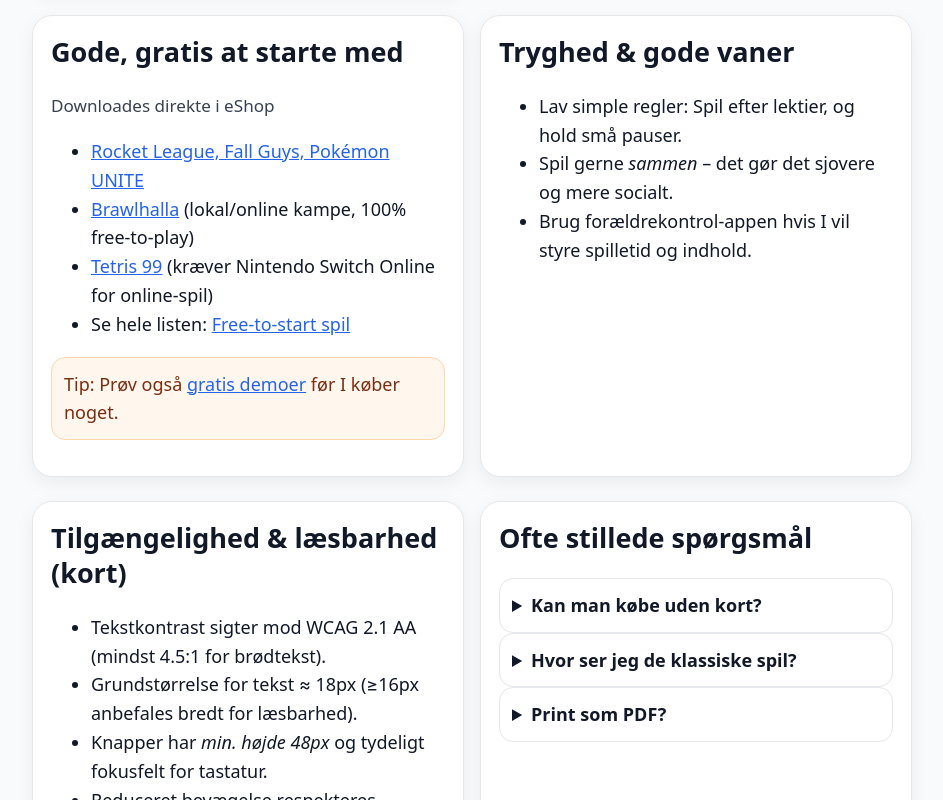
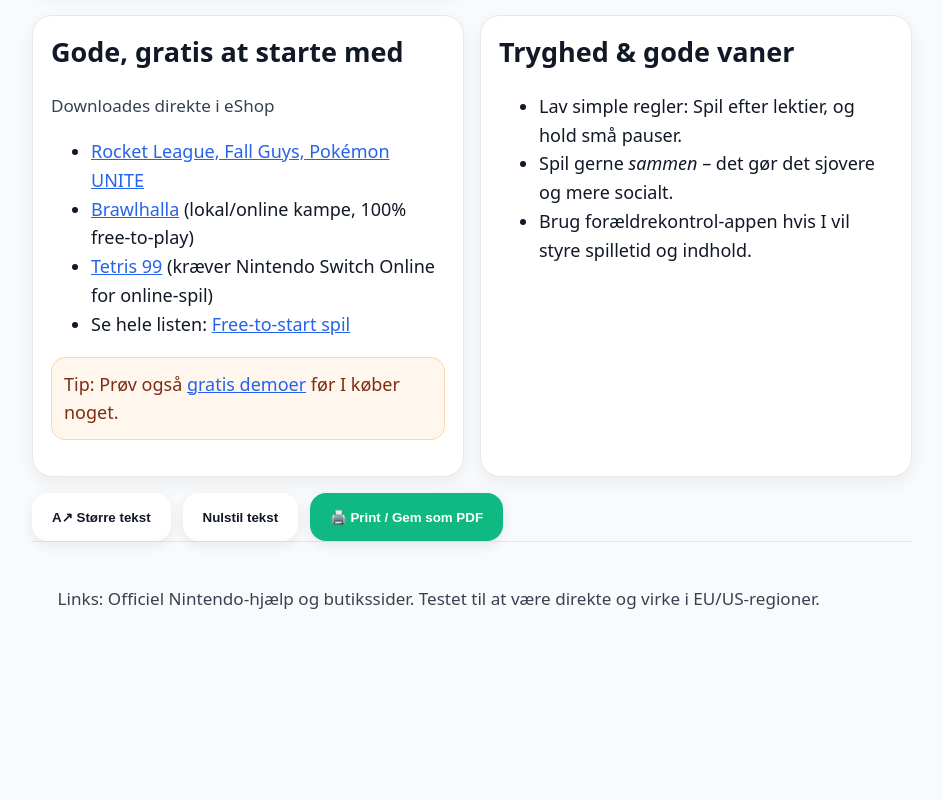
Before and after one commit to diamondfield/nintendoswitch, a plain HTML site: page index.html in a window 1280 px wide. Shown: the part 2000-2800 px from the top of the page, without its empty margins (168-1111 px from the left). After the commit the page ends 2681 px from the top, so only its background shows below. Drawn offline with Linux system fonts and the light colour scheme.

Commit message:
Update index.html
2

```diff
--- a/index.html
+++ b/index.html
@@ -49,7 +49,8 @@
     .kicker{ color: var(--muted); font-size:.95rem; margin-bottom:4px; }
     .steps{ list-style: none; padding:0; margin:0; display:grid; gap:10px; }
 
-    .step{ display:grid; grid-template-columns: auto 1fr; gap:10px; align-items:start; background: linear-gradient(180deg, #ffffff, #fafafa); border:1px solid var(--border); border-radius:16px; padding:12px; }
+    /* iOS/Firefox kontrastfix: brug temaets kortfarve i stedet for hardkodet lys gradient */
+    .step{ display:grid; grid-template-columns: auto 1fr; gap:10px; align-items:start; background: var(--card); border:1px solid var(--border); border-radius:16px; padding:12px; }
     .step input[type="checkbox"]{ inline-size: 24px; block-size: 24px; accent-color: var(--accent); }
     .step label{ font-weight:600; }
     .step small{ color: var(--muted); display:block; margin-top:4px; }
@@ -211,33 +212,7 @@
       </article>
     </section>
 
-    <section class="grid tools" aria-labelledby="tools-title">
-      <article class="card">
-        <h2 id="tools-title">Tilgængelighed & læsbarhed (kort)</h2>
-        <ul>
-          <li>Tekstkontrast sigter mod WCAG 2.1 AA (mindst 4.5:1 for brødtekst).</li>
-          <li>Grundstørrelse for tekst ≈ 18px (≥16px anbefales bredt for læsbarhed).</li>
-          <li>Knapper har <em>min. højde 48px</em> og tydeligt fokusfelt for tastatur.</li>
-          <li>Reduceret bevægelse respekteres (<code>prefers-reduced-motion</code>).</li>
-        </ul>
-      </article>
-
-      <article class="card">
-        <h2>Ofte stillede spørgsmål</h2>
-        <details>
-          <summary>Kan man købe uden kort?</summary>
-          <p>Ja, brug Nintendo eShop‑gavekort købt i butik.</p>
-        </details>
-        <details>
-          <summary>Hvor ser jeg de klassiske spil?</summary>
-          <p>I eShop – download apps til <em>Nintendo Switch Online</em> (NES/SNES/…)</p>
-        </details>
-        <details>
-          <summary>Print som PDF?</summary>
-          <p>Klik på <em>Print</em> nedenfor.</p>
-        </details>
-      </article>
-    </section>
+    <!-- De to nederste sektioner (“Tilgængelighed & læsbarhed” og “Ofte stillede spørgsmål”) er fjernet -->
 
     <div class="container" style="padding:0; margin-top:16px; display:flex; gap:12px; flex-wrap:wrap">
       <button class="btn btn-primary" id="biggerText" aria-pressed="false" aria-label="Større tekst">A↗︎ Større tekst</button>
```
